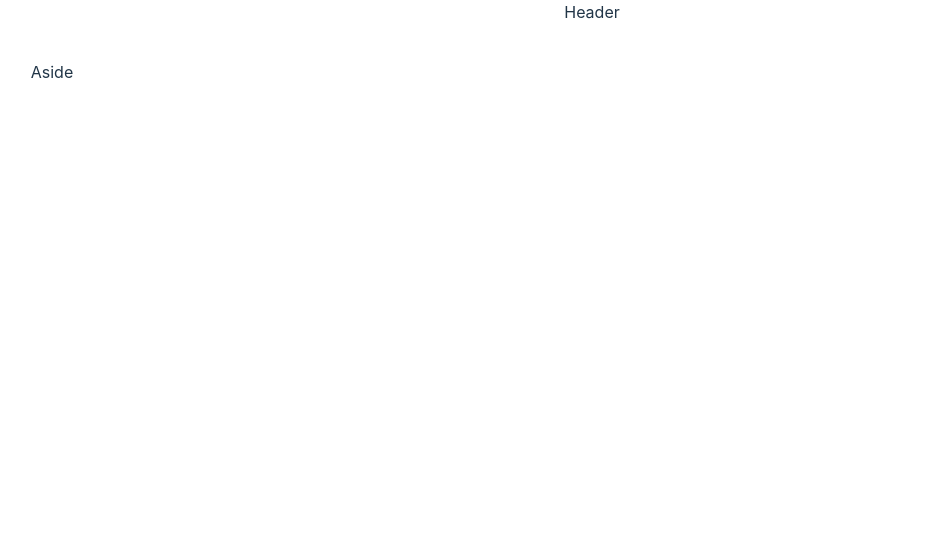
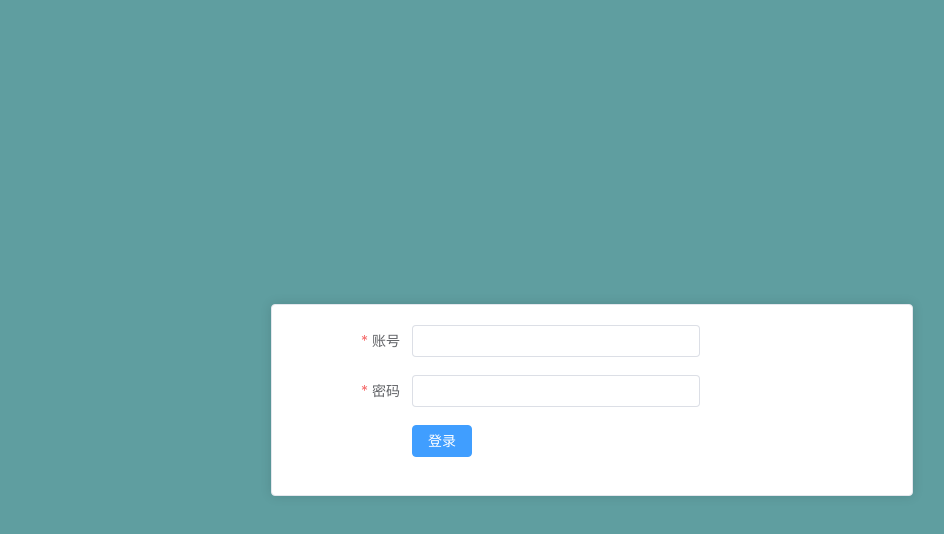
Before and after one commit to shwin0901/vite-item, a Vue app: page /#/login in a window 1280 px wide. Before the commit this address had no page. Shown: the top 534 px of the page, without its empty margins (48-992 px from the left). Built offline with nearby package versions, Linux system fonts and the light colour scheme.

Commit message:
feat: 添加登录页

```diff
--- a/src/App.vue
+++ b/src/App.vue
@@ -4,21 +4,9 @@
 
 <template>
   <div>
-    <!-- <el-button>我是 ElButton</el-button>
-    <HelloWorld msg="Vite + Vue" /> -->
-
-    <el-container>
-      <el-header>Header</el-header>
-      <el-container>
-        <el-aside width="200px">Aside</el-aside>
-        <el-main>
-          <router-view></router-view>
-        </el-main>
-      </el-container>
-    </el-container>
+    <router-view></router-view>
   </div>
 </template>
 
 <style scoped>
-
 </style>
--- /dev/null
+++ b/src/components/layout/index.vue
@@ -0,0 +1,17 @@
+<template>
+  <el-container>
+    <el-header>Header</el-header>
+    <el-container>
+      <el-aside width="200px">Aside</el-aside>
+      <el-main>
+        <router-view></router-view>
+      </el-main>
+    </el-container>
+  </el-container>
+</template>
+
+<script setup>
+</script>
+
+<style>
+</style>
--- /dev/null
+++ b/src/pages/login/index.vue
@@ -0,0 +1,76 @@
+<template>
+  <div class="login-container">
+    <el-card class="login-card">
+      <el-form
+        label-width="120px"
+        :rules="rules"
+        ref="ruleFormRef"
+        :model="ruleForm"
+      >
+        <el-form-item label="账号" prop="account">
+          <el-input class="login-input" v-model="ruleForm.account" />
+        </el-form-item>
+        <el-form-item label="密码" prop="password">
+          <el-input
+            class="login-input"
+            type="password"
+            show-password
+            v-model="ruleForm.password"
+          />
+        </el-form-item>
+        <el-form-item>
+          <el-button type="primary" @click="handleSubmit(ruleFormRef)">
+            登录
+          </el-button>
+        </el-form-item>
+      </el-form>
+    </el-card>
+  </div>
+</template>
+
+<script setup>
+import { reactive, ref } from "vue";
+import { useRouter } from "vue-router";
+
+const route = useRouter();
+const ruleFormRef = ref();
+const ruleForm = reactive({
+  account: "",
+  password: "",
+});
+const rules = reactive({
+  account: [{ required: true, message: "请输入账号" }],
+  password: [{ required: true, message: "请输入密码" }],
+});
+
+const handleSubmit = async (formRef) => {
+  if (!formRef) return;
+  await formRef.validate((valid) => {
+    if (valid) {
+      ElMessage({
+        message: `账号：${ruleForm.account}, 密码：${ruleForm.password}`,
+        type: "success",
+      });
+      route.push("/");
+    }
+  });
+};
+</script>
+
+<style scoped>
+.login-container {
+  width: 100%;
+  height: 100vh;
+  background-color: cadetblue;
+  display: flex;
+  align-items: center;
+  justify-content: center;
+}
+
+.login-card {
+  width: 50%;
+}
+.login-input {
+  width: 60%;
+}
+</style>
--- a/src/router/index.js
+++ b/src/router/index.js
@@ -3,12 +3,17 @@ const routes = [
   {
     path: '/',
     redirect: '/home',
+    component: () => import('@/components/layout/index.vue'),
     children: [
       {
         path: '/home',
         component: () => import('@/pages/home/index.vue')
       }
     ],
+  },
+  {
+    path: '/login',
+    component: () => import('@/pages/login/index.vue')
   }
 ]
 
```
